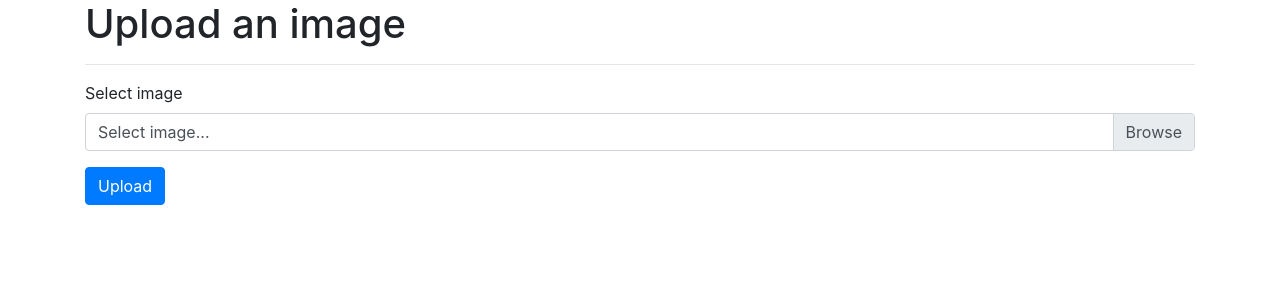
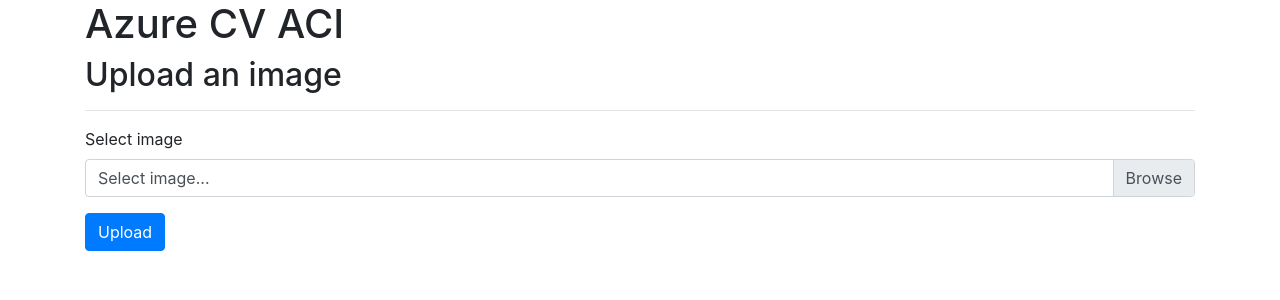
Before and after one commit to frdvo/azure_cv_cicd, a Flask app: page /upload-image in a window 1280 px wide. Shown: the top 300 px of the page. Run offline with Flask 2, Linux system fonts and the light colour scheme; some libraries are stand-ins or nearby versions.

Commit message:
Change Upload Image text

```diff
--- a/docker/templates/upload_image.html
+++ b/docker/templates/upload_image.html
@@ -6,7 +6,8 @@
     <div class="row">
         <div class="col">
 
-            <h1>Upload an image</h1>
+            <h1>Azure CV ACI</h1>
+            <h2>Upload an image</h2>
             <hr>
 
             <form action="/upload-image" method="POST" enctype="multipart/form-data">
```
